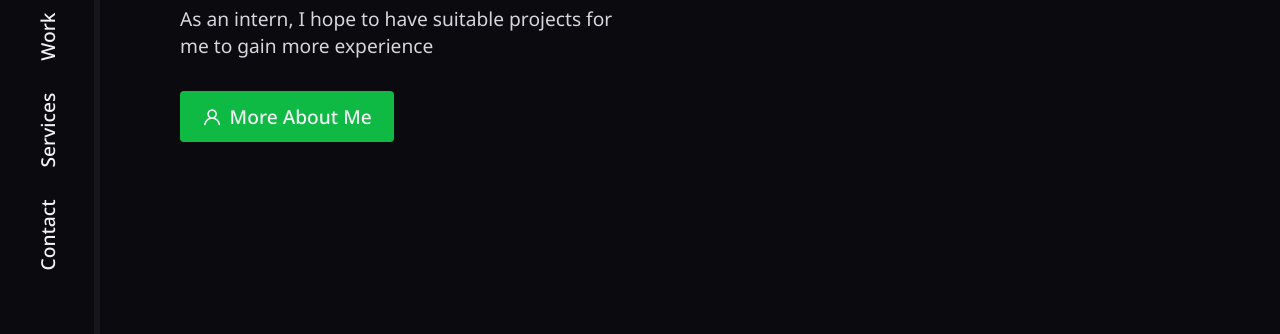
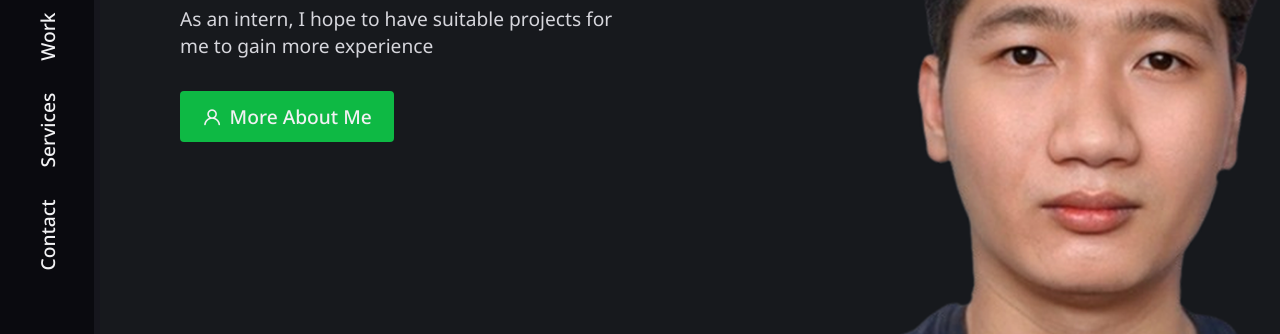
Before and after one commit to QuocAn1301/Portfolio, a plain HTML site: page index.html in a window 1280 px wide. Shown: the part 385-719 px from the top of the page. Drawn offline with nearby package versions, Linux system fonts and the light colour scheme.

Commit message:
Update style.css

```diff
--- a/assets/css/style.css
+++ b/assets/css/style.css
@@ -243,7 +243,7 @@ input {
 
 /* home__section */
 .home {
-    background-image: url('assets/img/home-bg.png');
+    background-image: url('/assets/img/home-bg.png');
     background-size: cover;
     background-position: center center;
     height: 100vh;
```
